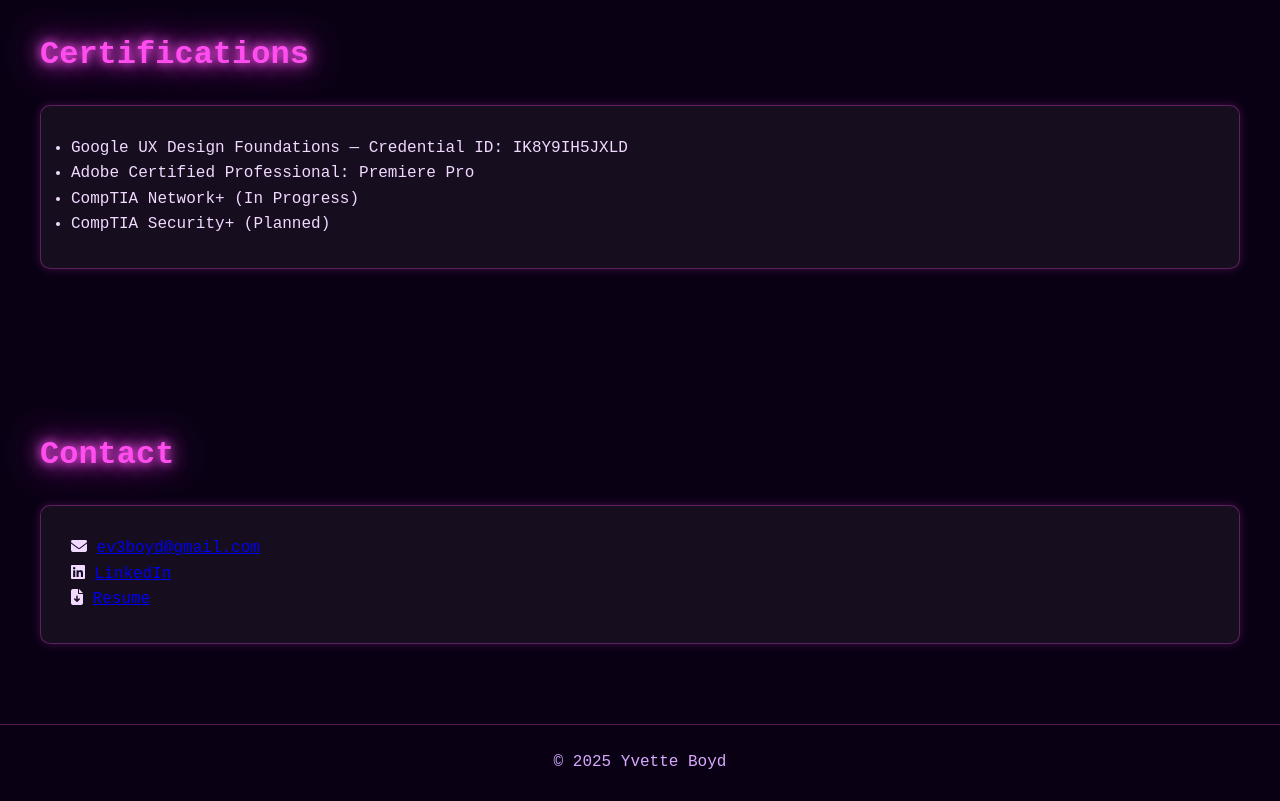
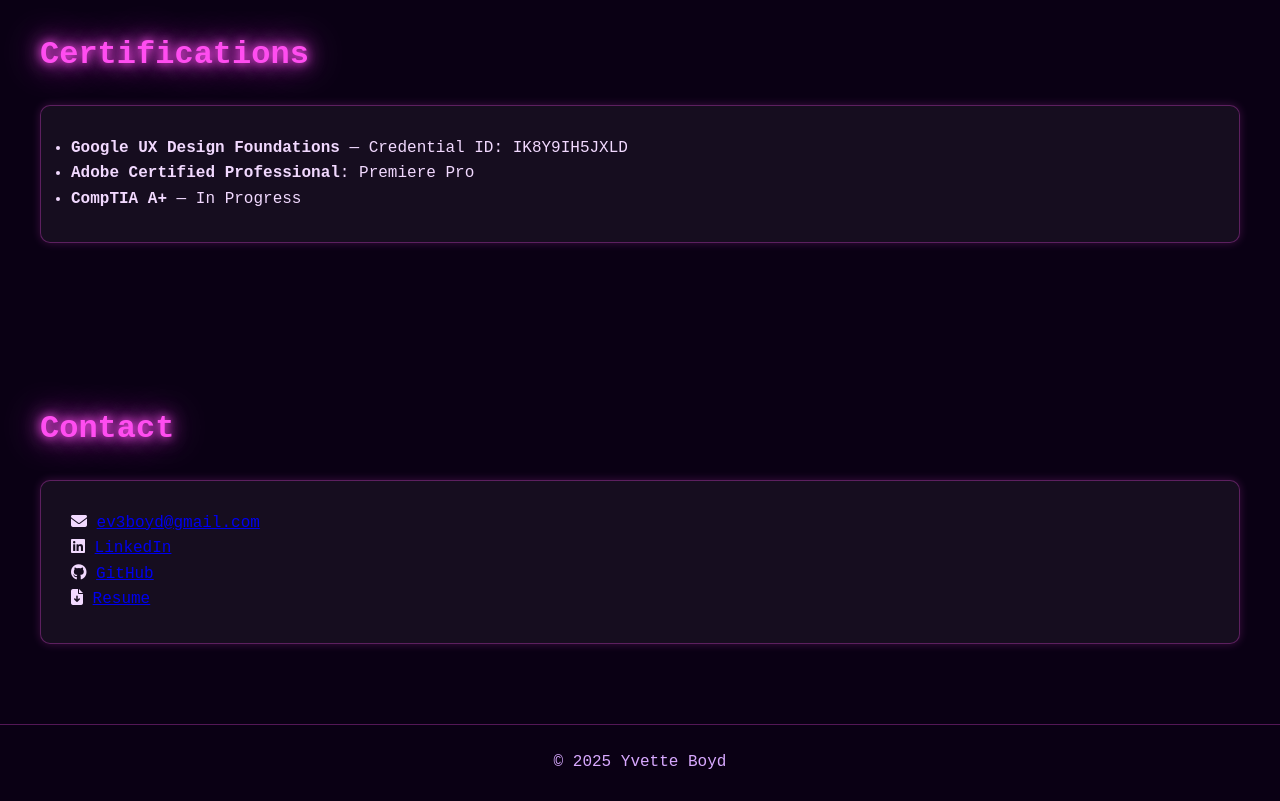
Before and after one commit to 0ddev3/0ddev3.github.io, a plain HTML site: page index.html in a window 1280 px wide. Shown: the part 5020-5821 px from the top of the page. Drawn offline with nearby package versions, Linux system fonts and the light colour scheme.

Commit message:
Update certs and contact

```diff
--- a/index.html
+++ b/index.html
@@ -235,19 +235,18 @@
 
 
 
-
 <!-- CERTIFICATIONS -->
 <section id="certifications">
   <h2>Certifications</h2>
   <div class="card" data-aos="fade-up">
     <ul>
-          <li>Google UX Design Foundations — Credential ID: IK8Y9IH5JXLD</li>
-          <li>Adobe Certified Professional: Premiere Pro</li>
-          <li>CompTIA Network+ (In Progress)</li>
-          <li>CompTIA Security+ (Planned)</li>
+      <li><strong>Google UX Design Foundations</strong> — Credential ID: IK8Y9IH5JXLD</li>
+      <li><strong>Adobe Certified Professional</strong>: Premiere Pro</li>
+      <li><strong>CompTIA A+</strong> — In Progress</li>
     </ul>
   </div>
 </section>
+
 
 <!-- CONTACT -->
 <section id="contact">
@@ -255,9 +254,11 @@
   <div class="card" data-aos="fade-up">
     <p><i class="fas fa-envelope"></i> <a href="mailto:ev3boyd@gmail.com">ev3boyd@gmail.com</a></p>
     <p><i class="fab fa-linkedin"></i> <a href="https://www.linkedin.com/in/yvette-boyd-549402256/">LinkedIn</a></p>
+    <p><i class="fab fa-github"></i> <a href="https://github.com/0ddev3" target="_blank">GitHub</a></p>
     <p><i class="fas fa-file-download"></i> <a href="resume.pdf" download>Resume</a></p>
   </div>
 </section>
+
 
   </main>
 
```
Lines whose indentation alone changed are shown as unchanged.
